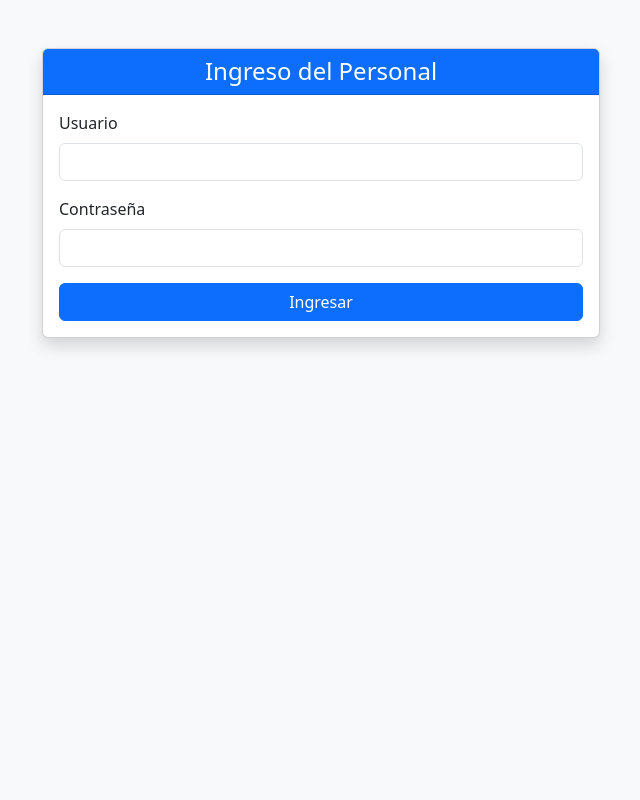
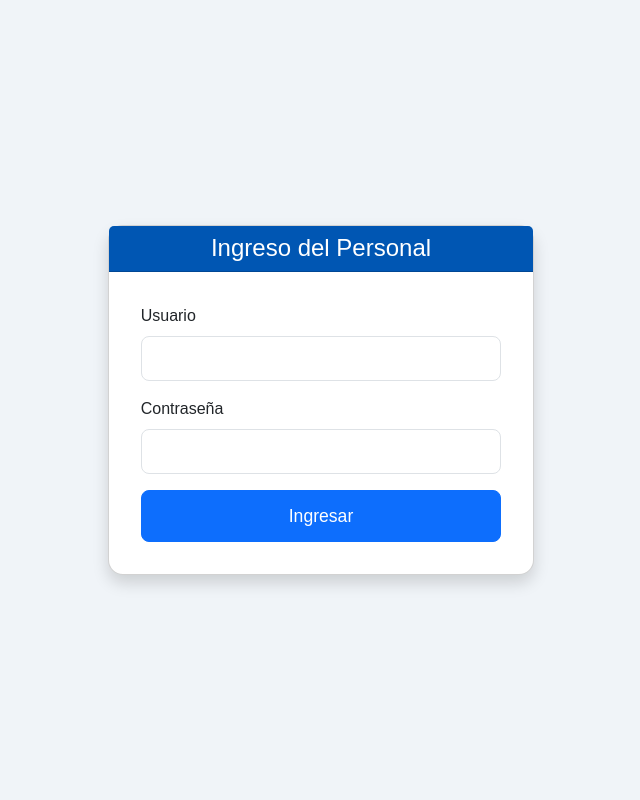
Before and after one commit to OS-Carl/SkinLabs, a PHP site: page /login.php in a window 1280 px wide. Shown: the whole page, without its empty margins (319-959 px from the left). Run offline with PHP 8.4, Linux system fonts and the light colour scheme.

Commit message:
se dejo mas lindo el login

```diff
--- a/login.php
+++ b/login.php
@@ -50,12 +50,50 @@ if ($_SERVER["REQUEST_METHOD"] === "POST") {
     <title>Login Empleado - SkinLabs</title>
     <link href="https://cdn.jsdelivr.net/npm/bootstrap@5.3.0/dist/css/bootstrap.min.css" rel="stylesheet">
     <meta http-equiv="Cache-Control" content="no-store" />
+    <style>
+        body {
+            background: #f0f4f8;
+            font-family: 'Arial', sans-serif;
+        }
+        .login-container {
+            min-height: 100vh;
+            display: flex;
+            justify-content: center;
+            align-items: center;
+        }
+        .card {
+            border-radius: 15px;
+        }
+        .card-header {
+            background-color: #0056b3;
+            color: white;
+            border-radius: 15px 15px 0 0;
+        }
+        .card-body {
+            padding: 2rem;
+        }
+        .form-control {
+            border-radius: 0.5rem;
+            height: 45px;
+        }
+        .btn-primary {
+            border-radius: 0.5rem;
+            font-size: 1.1rem;
+            padding: 12px;
+        }
+        .alert {
+            border-radius: 0.5rem;
+        }
+        .btn-primary:hover {
+            background-color: #004085;
+        }
+    </style>
 </head>
-<body class="bg-light">
-<div class="container py-5">
-    <div class="col-md-6 offset-md-3">
+<body>
+<div class="login-container">
+    <div class="col-md-4">
         <div class="card shadow">
-            <div class="card-header bg-primary text-white text-center">
+            <div class="card-header text-center">
                 <h4 class="mb-0">Ingreso del Personal</h4>
             </div>
             <div class="card-body">
```
